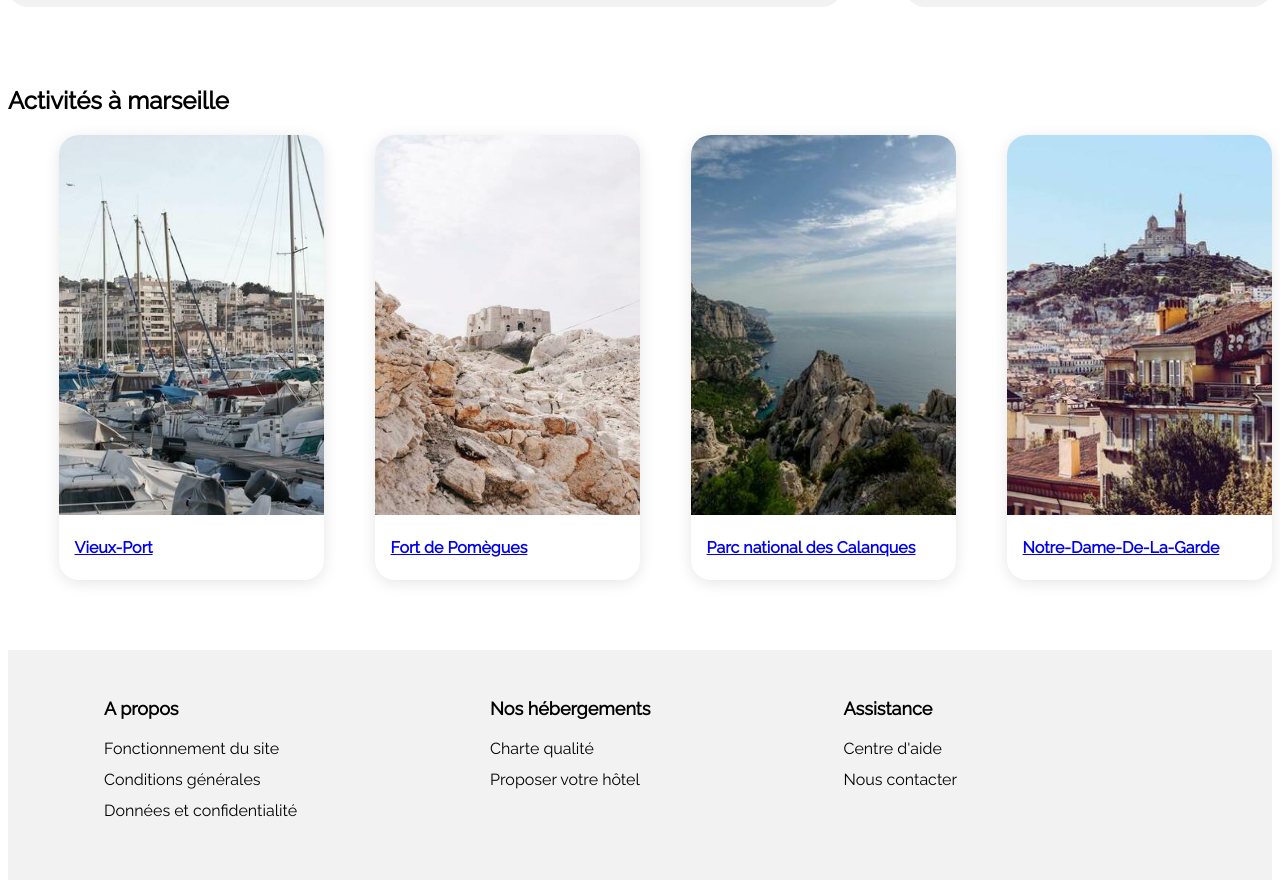
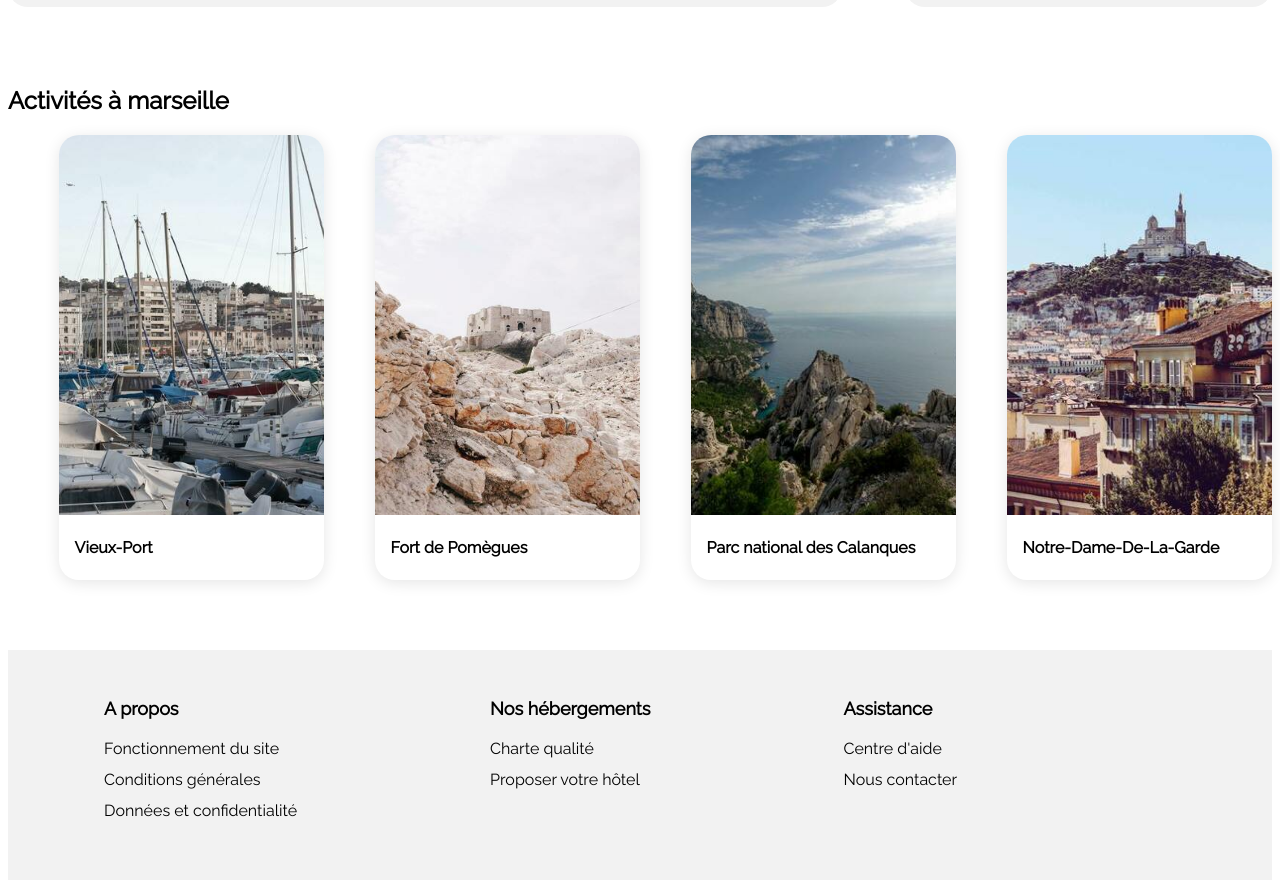
Before and after one commit to Nicochon/Projet2, a plain HTML site: page index.html in a window 1280 px wide. Shown: the part 1082-1970 px from the top of the page. Drawn offline with Linux system fonts and the light colour scheme.

Commit message:
erreur liens

```diff
--- a/css/activities.css
+++ b/css/activities.css
@@ -2,6 +2,10 @@
     width: 100%;    /*section qui met les photo a la bonne taille*/
     height: 100%;
     object-fit: cover;
+}
+#activities a{
+    text-decoration: none;
+    color: black;
 }
 #activities .containerphoto3{
     padding-top: 60px;
```
